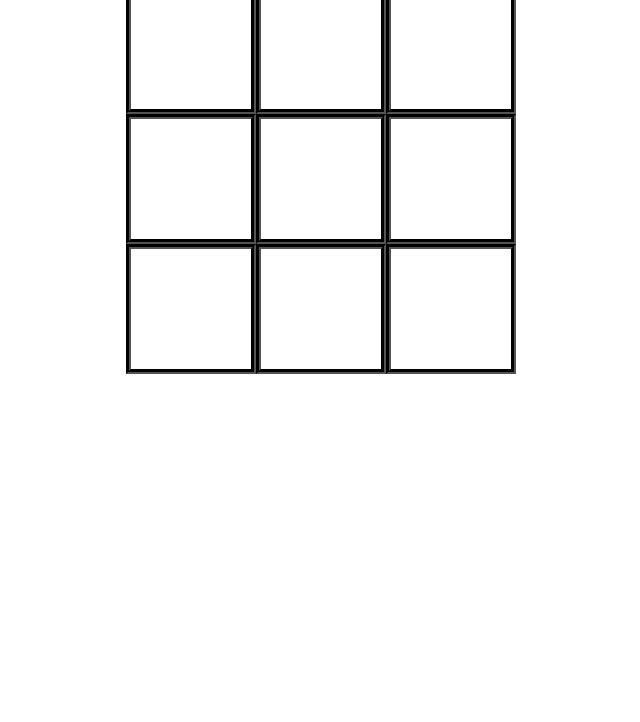
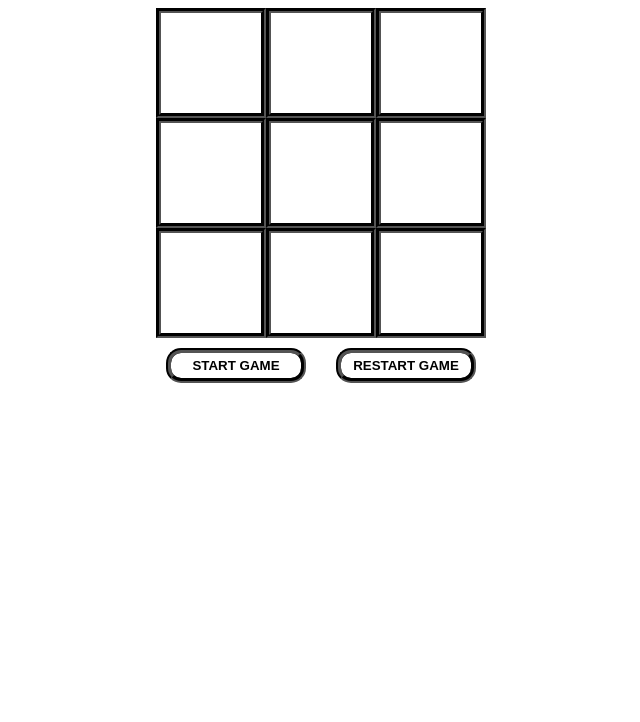
Before and after one commit to hudchant/tic-tac-toe, a plain HTML site: page index.html in a window 1280 px wide. Shown: the part 78-800 px from the top of the page, without its empty margins (319-959 px from the left). Drawn offline with Linux system fonts and the light colour scheme.

Commit message:
Add buttons for starting or restarting game

```diff
--- a/index.html
+++ b/index.html
@@ -10,8 +10,8 @@
 
 <body>
     <h1>Tic-Tac-Toe</h1>
-    <!-- Main container -->
-    <div class="container">
+    <!-- Boxes main container -->
+    <div class="containerOne">
         <!-- Divs to hold X's and O's -->
         <div>
             <div class="boxes" id="box1"></div>
@@ -29,8 +29,17 @@
             <div class="boxes" id="box9"></div>
         </div>
     </div>
-    <!-- Container for message to be displayed when a player wins the game -->
-    <div class="winner"></div>
+    <!-- Buttons and game results container -->
+    <div class="containerTwo">
+        <div class="buttons">
+            <!-- Click to start game -->
+            <button class="start">START GAME</button>
+            <!-- Click to restart game -->
+            <button class='restart'>RESTART GAME</button>
+        </div>
+        <!-- Message to be displayed when a player wins the game or when there is no winner due to a draw -->
+        <div class="results"></div>
+    </div>
     <script src="./script.js"></script>
 </body>
 
--- a/script.js
+++ b/script.js
@@ -84,16 +84,31 @@ const theGame = (() => {
                     // Fill the box with the current player's move: X or O
                     box.innerHTML = currentPlayer.move;
 
-
+                    // declareWinner function call for when a player object is returned, indicating there is a winner
                     let isWinner = declareWinner(currentPlayer);
+                    // Reference to results div
+                    const results = document.querySelector('.results');
 
                     // If players wins, display winner message and exit loop
                     if (isWinner) {
-                        let winner = document.querySelector('.winner');
                         let winMessage = document.createElement('div');
-                        winMessage.classList.add('.winMessage');
+                        winMessage.classList.add('winMessage');
                         winMessage.innerHTML = `${currentPlayer.name} wins!`;
-                        winner.appendChild(winMessage);
+                        winMessage.style.color = 'rgb(5,190,17)';
+                        results.innerHTML = '';
+                        results.appendChild(winMessage);
+                        gameOver = true;
+                        return;
+                    }
+
+                    // If no player wins, declare the current game a draw
+                    if (board.every(box => box !== null) && !isWinner) {
+                        let drawMessage = document.createElement('div');
+                        drawMessage.classList.add('drawMessage');
+                        drawMessage.innerHTML = `It's a draw.`;
+                        drawMessage.style.color = 'rgb(233,7,15)';
+                        results.innerHTML = '';
+                        results.appendChild(drawMessage);
                         gameOver = true;
                         return;
                     }
--- a/style.css
+++ b/style.css
@@ -11,13 +11,20 @@ h1 {
     text-align: center;
     color: rgb(0, 0, 0);
     margin: 12px 0px;
+    padding: 12px 0px;
 }
 
 /* Boxes div container */
-.container {
+.containerOne {
     display: flex;
     justify-content: center;
     align-items: center;
+}
+
+/* Buttons and game results div container */
+.containerTwo {
+    display: flex;
+    flex-direction: column;
 }
 
 /* Game boxes */
@@ -25,11 +32,12 @@ h1 {
     display: flex;
     justify-content: center;
     align-items: center;
-    font-size: 90px;
+    font-size: 65px;
+    font-weight: 900;
     color: rgb(0, 0, 0);
     border: 5px groove rgb(0, 0, 0);
-    width: 120px;
-    height: 120px;
+    width: 100px;
+    height: 100px;
 }
 
 /* Game boxes hover style */
@@ -38,14 +46,14 @@ h1 {
 }
 
 /* Display message when a player wins the game */
-.winner {
+.results {
     display: flex;
     justify-content: center;
     align-items: center;
-    color: rgb(5,190,17);
     font-size: 22px;
     font-weight: 600;
     margin: 12px 0px;
+    padding: 12px 0px;
 }
 
 /* Div created in the script to help position the winner message */
@@ -54,3 +62,41 @@ h1 {
     justify-content: center;
     align-items: center;
 }
+
+/* Div created in the script to help position the no winner (draw) message */
+.drawMessage {
+    display: flex;
+    justify-content: center;
+    align-items: center;
+}
+
+/* Buttons to start/restart the game */
+.start, .restart {
+    display: flex;
+    justify-content: center;
+    align-items: center;
+    border: 5px groove rgb(0, 0, 0);
+    background-color: rgb(255,255,255);
+    color: rgb(0, 0, 0);
+    padding: 10px;
+    width: 140px;
+    height: 35px;
+    border-radius: 15px;
+    margin-top: 10px;
+    margin-left: 15px;
+    margin-right: 15px;
+    font-weight: 600;
+}
+
+/* Styles for the buttons upon hover */
+.start:hover, .restart:hover {
+    color: rgb(0, 0, 0);
+    background-color: rgb(226, 232, 240);
+    font-weight: 600;
+}
+
+/* Styling for the buttons container */
+.buttons {
+    display: flex;
+    margin: 0 auto;
+}
```
